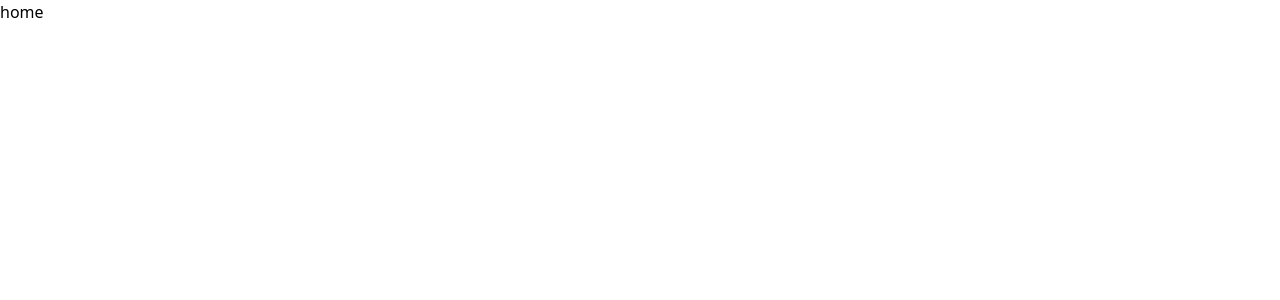
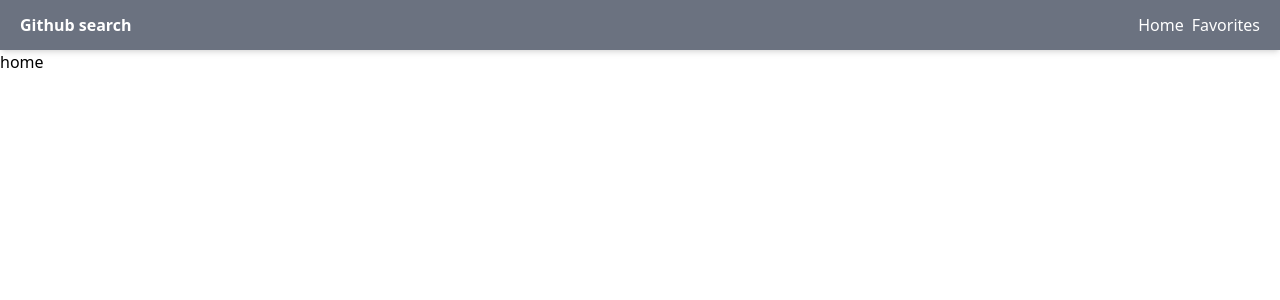
Before and after one commit to Avtandil03/react-advanced, a React (Create React App) app: page / in a window 1280 px wide. Shown: the top 300 px of the page. Built offline with nearby package versions, Linux system fonts and the light colour scheme.

Commit message:
edit routing

```diff
--- a/src/App.tsx
+++ b/src/App.tsx
@@ -2,14 +2,18 @@
 import { Routes, Route } from 'react-router-dom';
 import HomePage from './pages/HomePage';
 import  FavoritesPage  from './pages/FavoritesPage'
+import { Navigation } from './components/Navigation'
 
 function App() {
   return (
-    <Routes>
-      <Route path='/' element={<HomePage/>}/>
-      <Route path='/favorites' element={<FavoritesPage/>}/>
-    </Routes>
-  )
+    <>
+      <Navigation/>
+      <Routes>
+        <Route path="/" element={<HomePage />} />
+        <Route path="/favorites" element={<FavoritesPage />} />
+      </Routes>
+    </>
+  );
 }
 
 export default App;
--- /dev/null
+++ b/src/components/Navigation.tsx
@@ -0,0 +1,14 @@
+import React from 'react';
+import { Link } from 'react-router-dom'
+
+export const Navigation = () => {
+  return (
+    <nav className='flex justify-between items-center h-[50px] px-5 shadow-md bg-gray-500 text-white'>
+      <h3 className='font-bold'>Github search</h3>
+      <span>
+        <Link to='/' className='mr-2' >Home</Link>
+        <Link to='/favorites'>Favorites</Link>
+      </span>
+    </nav>
+  );
+};
--- a/tailwind.config.js
+++ b/tailwind.config.js
@@ -1,6 +1,6 @@
 /** @type {import('tailwindcss').Config} */
 module.exports = {
-  content: ["./src/**/*.{html,js}"],
+  content: ["./src/**/*.{html,js,jsx,ts,tsx}"],
   theme: {
     extend: {},
   },
```
